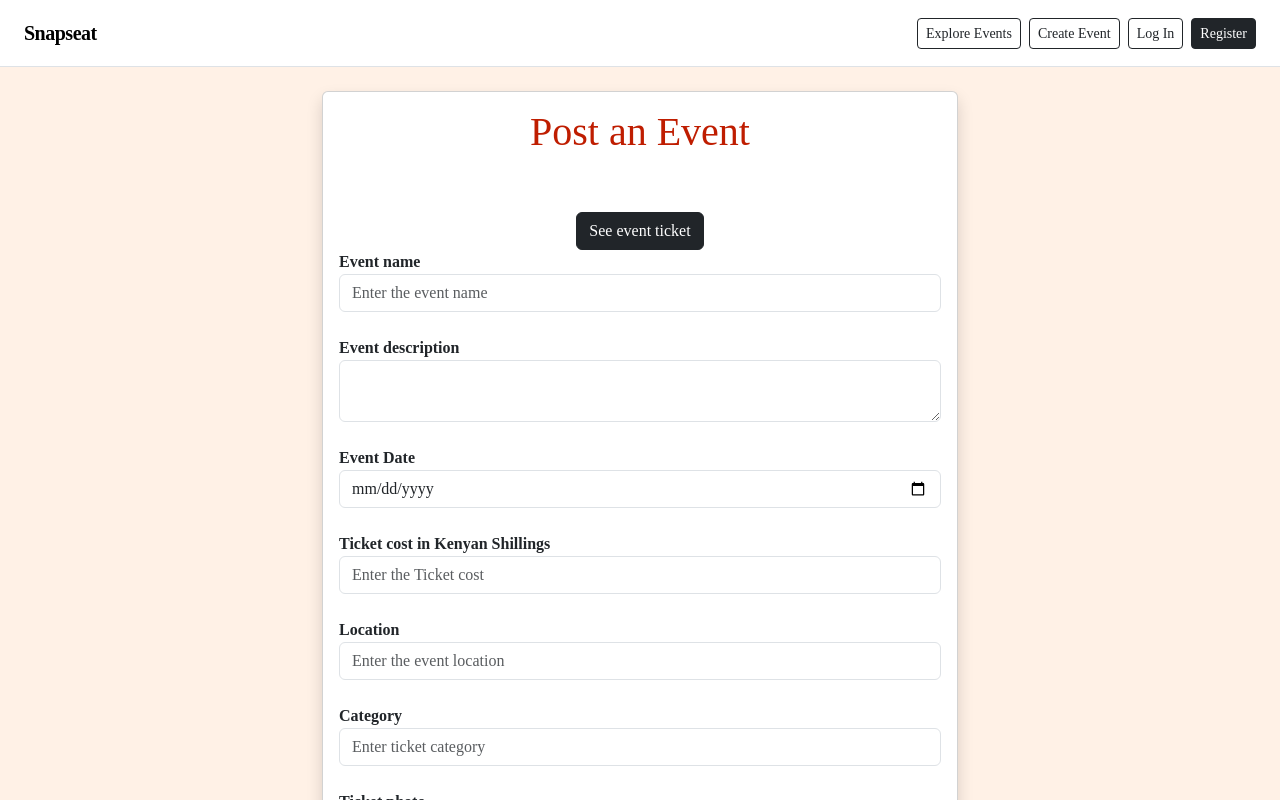
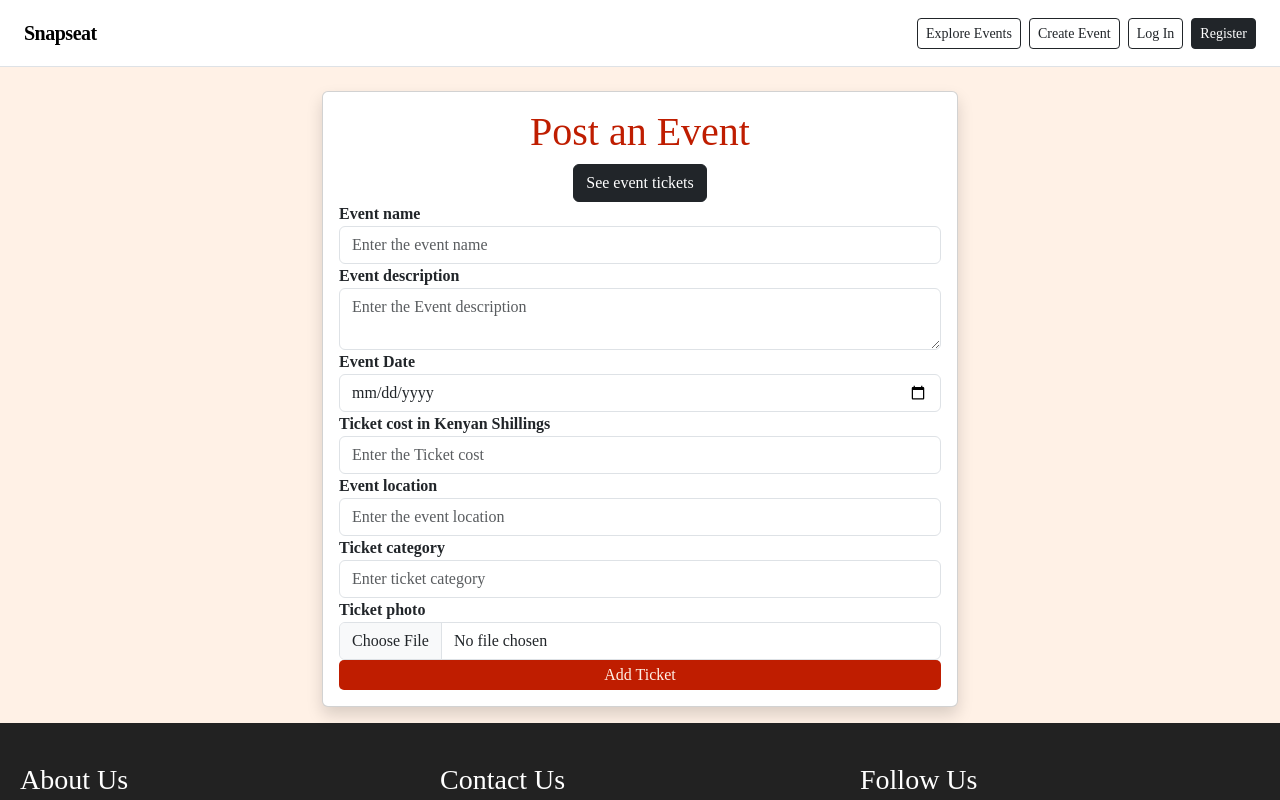
Before and after one commit to L3gitMik3/Snapseat, a React (Create React App) app: page /addeventticket in a window 1280 px wide. Shown: the top 800 px of the page. Built offline with nearby package versions, Linux system fonts and the light colour scheme.

Commit message:
Refactor AddEventTicket component for better state management
Refactor AddEventTicket component to use a single formData state object for managing input values. Enhance form validation and submission handling.

```diff
--- a/src/components/AddEventTicket.jsx
+++ b/src/components/AddEventTicket.jsx
@@ -3,115 +3,241 @@ import React, { useState } from 'react'
 import { Link } from 'react-router-dom'
 
 const AddEventTicket = () => {
-  // declaring state variables
-  const [product_name,setProductName]=useState("")
-  const[product_description,setProductDescription]=useState("")
-  const[product_cost,setProductCost]=useState("")
-  const[product_photo,setProductPhoto]=useState("")
-  const[category,setCategory]=useState("")
-  const[location,setLocation]=useState("")
-  const[date,setDate]=useState("")
+  // Form state
+  const [formData, setFormData] = useState({
+    product_name: "",
+    product_description: "",
+    product_cost: "",
+    product_photo: null,
+    category: "",
+    location: "",
+    date: ""
+  })
 
-  // Status messages
-  const[loading,setLoading]=useState("")
-  const[error,setError]=useState("")
-  const[success,setSuccess]=useState("")
+  // Status state
+  const [loading, setLoading] = useState(false)
+  const [error, setError] = useState("")
+  const [success, setSuccess] = useState("")
 
-  // function to add products database
-  const handleSubmit = async(e)=>{
-    e.preventDefault();
-    setLoading("Please wait...")
+  // Reset messages after 5 seconds
+  const clearMessages = () => {
+    const timer = setTimeout(() => {
+      setError("")
+      setSuccess("")
+    }, 5000)
+    return () => clearTimeout(timer)
+  }
+
+  // Handle input changes
+  const handleChange = (e) => {
+    const { name, value, type, files } = e.target
+    setFormData(prev => ({
+      ...prev,
+      [name]: type === 'file' ? files[0] : value
+    }))
+  }
+
+  // Validate form
+  const validateForm = () => {
+    if (!formData.product_name.trim()) {
+      setError("Event name is required")
+      return false
+    }
+    if (!formData.product_description.trim()) {
+      setError("Event description is required")
+      return false
+    }
+    if (!formData.date) {
+      setError("Event date is required")
+      return false
+    }
+    if (formData.product_cost && isNaN(formData.product_cost)) {
+      setError("Ticket cost must be a valid number")
+      return false
+    }
+    if (!formData.location.trim()) {
+      setError("Event location is required")
+      return false
+    }
+    if (!formData.category.trim()) {
+      setError("Ticket category is required")
+      return false
+    }
+    if (!formData.product_photo) {
+      setError("Ticket photo is required")
+      return false
+    }
+    // Optional: validate file size (max 5MB)
+    if (formData.product_photo.size > 5 * 1024 * 1024) {
+      setError("Photo size must be less than 5MB")
+      return false
+    }
+    return true
+  }
+
+  // Handle form submission
+  const handleSubmit = async (e) => {
+    e.preventDefault()
+    setError("")
+    setSuccess("")
+
+    if (!validateForm()) return
+
+    setLoading(true)
 
     try {
-    // retrieving product details
-    const formData=new FormData();
-    formData.append("product_name",product_name)
-    formData.append("product_description",product_description)
-    formData.append("product_cost",product_cost)
-    formData.append("product_photo",product_photo)
-    formData.append("category",category)
-    formData.append("date",date)
-    formData.append("location",location)
+      const formDataToSend = new FormData()
+      Object.keys(formData).forEach(key => {
+        formDataToSend.append(key, formData[key])
+      })
 
-    // Adding base url to post data
-    const response = await axios.post("http://michaelhyrax.alwaysdata.net/api/add_product", formData)
-    setLoading("")
-    setSuccess(response.data.success)
+      const API_URL = process.env.REACT_APP_API_URL || "http://michaelhyrax.alwaysdata.net/api"
+      const response = await axios.post(`${API_URL}/add_product`, formDataToSend, {
+        timeout: 10000,
+        headers: {
+          'Content-Type': 'multipart/form-data'
+        }
+      })
 
+      setSuccess(response.data.success || "Event posted successfully!")
 
+      // Reset form
+      setFormData({
+        product_name: "",
+        product_description: "",
+        product_cost: "",
+        product_photo: null,
+        category: "",
+        location: "",
+        date: ""
+      })
 
-  } catch (error) {
-    setError(error.message)
-
+      clearMessages()
+    } catch (err) {
+      const errorMessage = err.response?.data?.message || err.message || "Failed to post event"
+      setError(errorMessage)
+      clearMessages()
+    } finally {
+      setLoading(false)
     }
   }
+
   return (
     <div className='row justify-content-center p-3'>
-      <div className='card shadow col-md-6 mt-2 p-3 add_product '>
-        <h1 className='add_product  text-center'>Post an Event</h1>
-        {/* Binding variables */}
-        <p>{loading}</p>
-        <p>  {error} </p>
-        <p> {success} </p>
+      <div className='card shadow col-md-6 mt-2 p-3 add_product'>
+        <h1 className='add_product text-center'>Post an Event</h1>
 
+        {/* Status Messages */}
+        {loading && <p className='alert alert-info'>{loading ? "Please wait..." : ""}</p>}
+        {error && <p className='alert alert-danger'>{error}</p>}
+        {success && <p className='alert alert-success'>{success}</p>}
 
         <nav className='text-center w-100'>
-          <Link to="/" className='btn btn-dark justify-content-center m-80'>See event ticket</Link>
+          <Link to="/" className='btn btn-dark m-80'>See event tickets</Link>
         </nav>
-      <form action="" onSubmit={handleSubmit}
-      className=' signin_form'>
-        <label htmlFor="">Event name</label><br />
+
+        <form onSubmit={handleSubmit} className='signin_form'>
+          <div className='form-group'>
+            <label htmlFor="eventName">Event name</label>
             <input
+              id="eventName"
+              name="product_name"
               className='form-control'
               type="text"
               placeholder='Enter the event name'
-         onChange={(e)=>setProductName(e.target.value)}
-         required/><br />
-         <label htmlFor="">Event description</label><br />
+              value={formData.product_name}
+              onChange={handleChange}
+              required
+            />
+          </div>
+
+          <div className='form-group'>
+            <label htmlFor="eventDescription">Event description</label>
             <textarea
+              id="eventDescription"
+              name="product_description"
               className='form-control'
+              placeholder='Enter the Event description'
+              value={formData.product_description}
+              onChange={handleChange}
+              required
+            />
+          </div>
 
-        placeholder='Enter the Event description'
-         onChange={(e)=>setProductDescription(e.target.value)}
-            required> </textarea><br />
-
-             <label htmlFor="">Event Date</label><br />
+          <div className='form-group'>
+            <label htmlFor="eventDate">Event Date</label>
             <input
+              id="eventDate"
+              name="date"
               className='form-control'
               type="date"
-         placeholder='Enter the event date'
-         onChange={(e)=>setDate(e.target.value)}
-         required/><br />
-         <label htmlFor="">Ticket cost in Kenyan Shillings</label><br />
+              value={formData.date}
+              onChange={handleChange}
+              required
+            />
+          </div>
+
+          <div className='form-group'>
+            <label htmlFor="ticketCost">Ticket cost in Kenyan Shillings</label>
             <input
+              id="ticketCost"
+              name="product_cost"
               className='form-control'
               type="number"
               placeholder='Enter the Ticket cost'
-         onChange={(e)=>setProductCost(e.target.value)}/><br />
-<label htmlFor="">Location</label><br />
+              value={formData.product_cost}
+              onChange={handleChange}
+            />
+          </div>
+
+          <div className='form-group'>
+            <label htmlFor="eventLocation">Event location</label>
             <input
+              id="eventLocation"
+              name="location"
               className='form-control'
               type="text"
               placeholder='Enter the event location'
-         onChange={(e)=>SetLocation(e.target.value)}/><br />
-<label htmlFor="">Category</label><br />
+              value={formData.location}
+              onChange={handleChange}
+              required
+            />
+          </div>
+
+          <div className='form-group'>
+            <label htmlFor="ticketCategory">Ticket category</label>
             <input
+              id="ticketCategory"
+              name="category"
               className='form-control'
               type="text"
               placeholder='Enter ticket category'
-         onChange={(e)=>SetCategory(e.target.value)}/><br />
-         <label htmlFor="">Ticket photo</label><br />
+              value={formData.category}
+              onChange={handleChange}
+              required
+            />
+          </div>
+
+          <div className='form-group'>
+            <label htmlFor="ticketPhoto">Ticket photo</label>
             <input
+              id="ticketPhoto"
+              name="product_photo"
               className='form-control'
               type="file"
-        onChange={(e)=>setProductPhoto(e.target.files[0])}
-         required/><br />
-        <input
+              accept="image/*"
+              onChange={handleChange}
+              required
+            />
+          </div>
+
+          <button
             type="submit"
-        value="Add Ticket"
             className='submit_button w-100'
-
-      />
+            disabled={loading}
+          >
+            {loading ? "Adding..." : "Add Ticket"}
+          </button>
         </form>
       </div>
     </div>
```
Lines whose indentation alone changed are shown as unchanged.
